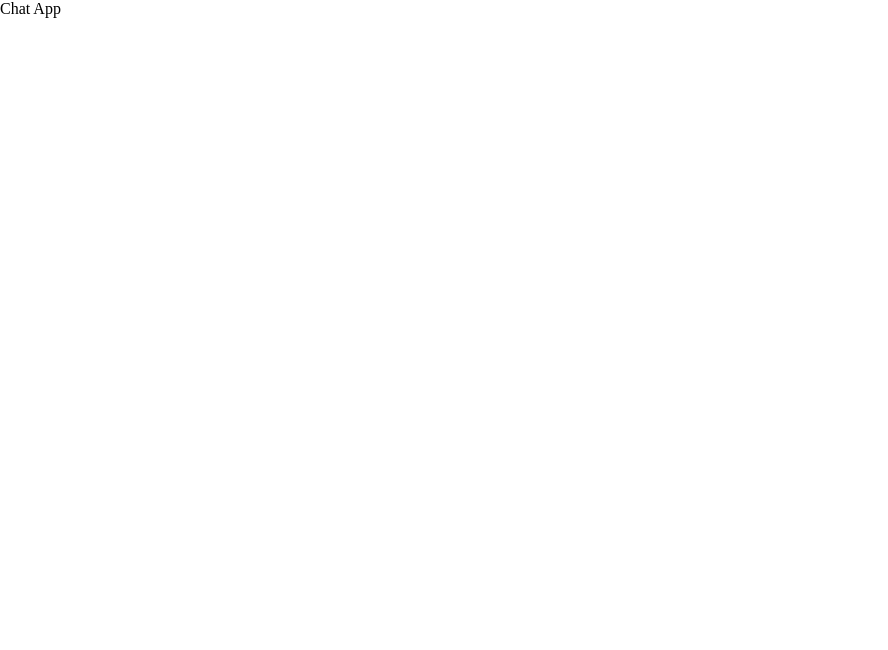
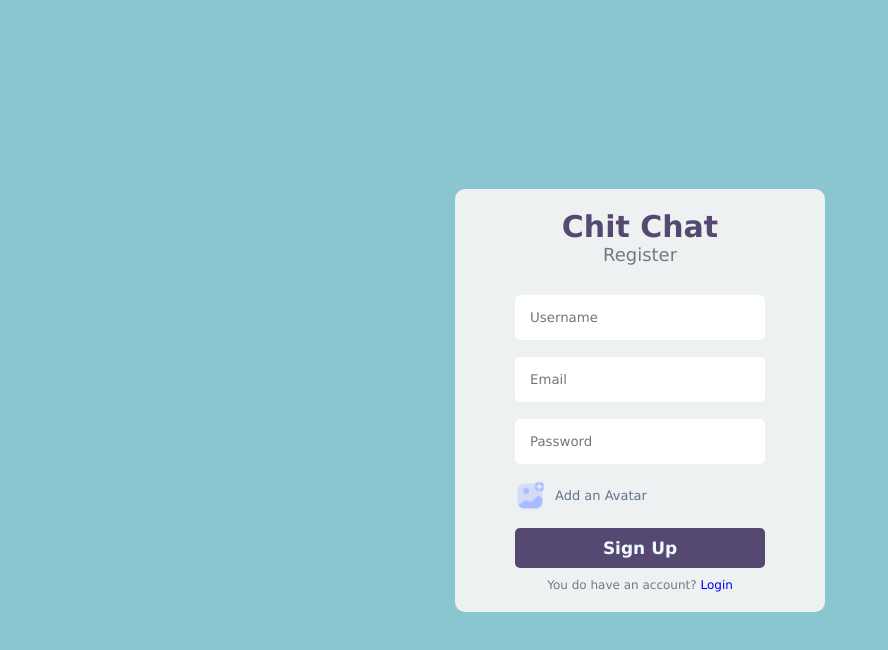
Before and after one commit to AbhishekSoni1764/ChitChat, a React (Vite) app: page / in a window 1280 px wide. Shown: the top 650 px of the page, without its empty margins (0-888 px from the left). Built offline with nearby package versions, Linux system fonts and the light colour scheme.

Commit message:
register page done

```diff
--- a/src/App.css
+++ b/src/App.css
@@ -2,4 +2,94 @@
   margin: 0;
   padding: 0;
   box-sizing: border-box;
+  font-family: 'Lucida Sans';
 }
+
+.register-container {
+  background-color: #8ac6d0;
+  height: 100vh;
+  display: flex;
+  justify-content: center;
+  align-items: center;
+}
+
+.register-wrapper {
+  background-color: rgb(237, 241, 242);
+  display: flex;
+  flex-direction: column;
+  align-items: center;
+  padding: 20px 60px;
+  border-radius: 10px;
+  gap: 10px;
+}
+
+.sign-up-form {
+  display: flex;
+  align-items: flex-start;
+  flex-direction: column;
+  gap: 17px;
+}
+
+.heading {
+  display: flex;
+  flex-direction: column;
+  align-items: center;
+  margin-bottom: 20px;
+}
+
+.logo {
+  font-size: 30px;
+  font-weight: 900;
+  color: #554971;
+}
+
+.page-title {
+  font-size: 18px;
+  font-weight: 200;
+  color: #79777d;
+}
+
+.sign-up-form > input {
+  width: 250px;
+  padding: 15px;
+  border: none;
+  outline: none;
+  color: #554971c9;
+  border-radius: 5px;
+}
+.sign-up-form > label {
+  display: flex;
+  align-items: center;
+  color: #63768D;
+  font-size: 13px;
+}
+
+.avatar-icon {
+  width: 30px;
+  height: 30px;
+  margin-right: 10px;
+}
+
+.sign-up-btn {
+  width: 100%;
+  padding: 10px;
+  text-align: center;
+  color: aliceblue;
+  font-size: 17px;
+  font-weight: 700;
+  background: #554971;
+  border: none;
+  cursor: pointer;
+  outline: none;
+  border-radius: 5px;
+}
+
+.register-wrapper > p {
+  font-size: 12px;
+  font-weight: 200;
+  color: #79777d;
+  text-decoration: none;
+}
+.register-wrapper > p >a {
+  text-decoration: none;
+}
--- a/src/App.jsx
+++ b/src/App.jsx
@@ -1,10 +1,11 @@
 import './App.css'
+import Register from './pages/Register'
 
 function App() {
 
   return (
     <>
-      Chat App
+      <Register />
     </>
   )
 }
--- /dev/null
+++ b/src/pages/Register.jsx
@@ -0,0 +1,25 @@
+import addAvatar from "/images/addAvatar.png"
+
+const Register = () => {
+    return (
+        <div className="register-container">
+            <div className="register-wrapper">
+                <div className="heading">
+                    <span className="logo">Chit Chat</span>
+                    <span className="page-title">Register</span>
+                </div>
+                <form className="sign-up-form">
+                    <input type="text" placeholder="Username" />
+                    <input type="email" placeholder="Email" />
+                    <input type="password" placeholder="Password" />
+                    <input type="file" style={{ display: "none" }} id="file-upload" />
+                    <label htmlFor="file-upload"><img src={addAvatar} alt="avatar" className="avatar-icon" />Add an Avatar</label>
+                    <button className="sign-up-btn">Sign Up</button>
+                </form>
+                <p>You do have an account? <a href="#">Login</a></p>
+            </div>
+        </div>
+    )
+}
+
+export default Register
```
Also changed, not shown: public/images/addAvatar.png (added), src/pages/Home.jsx (added), src/pages/Login.jsx (added).
